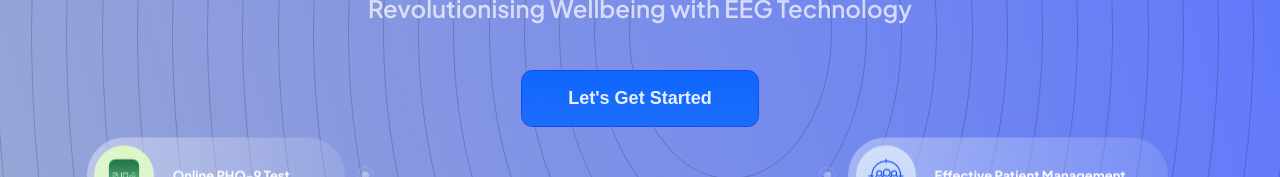
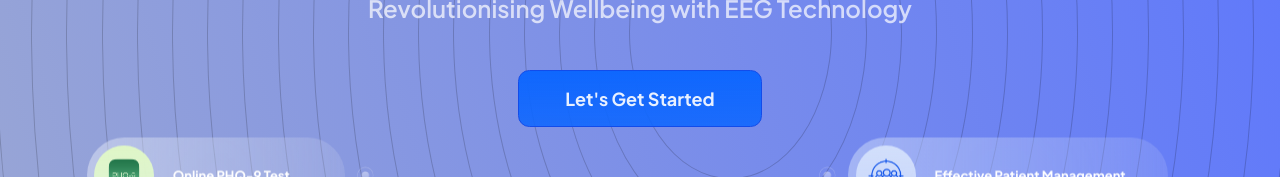
Before and after one commit to yeeshuen02/one-mind, a React (Create React App) app: page / in a window 1280 px wide. Shown: the part 465-642 px from the top of the page. Built offline with nearby package versions, Linux system fonts and the light colour scheme; no server answers.

Commit message:
changed all fonts to Plus Jakarta Sans

```diff
--- a/src/index.css
+++ b/src/index.css
@@ -4,6 +4,7 @@
   margin: 0;
   padding: 0;
   box-sizing: border-box;
+  font-family: "Plus Jakarta Sans", sans-serif;
 }
 
 body {
```
